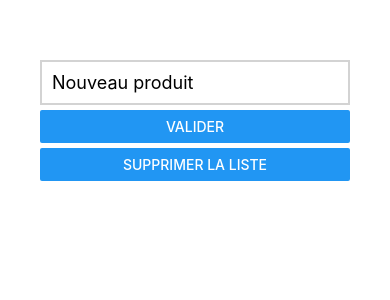
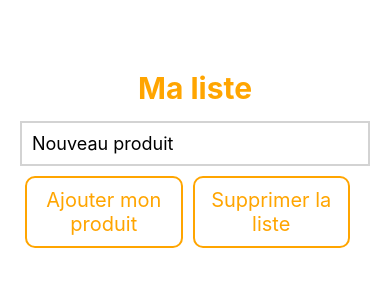
Before and after one commit to YohanSteil/Mobile-ShoppingList, a React Native app: screen / in a window 390 px wide. Shown: the top 300 px of the page. Built offline with nearby package versions, Linux system fonts and the light colour scheme.

Commit message:
add: add and delete product + css

```diff
--- a/App.js
+++ b/App.js
@@ -14,28 +14,26 @@ import AddProducts from "./Components/AddProducts";
 export default function App() {
   const [myProducts, setMyProducts] = useState([]);
 
-  const submitHandler = (toto) => {
+  const submitHandler = (toto, setProduct) => {
     const idString = Date.now().toString();
     setMyProducts([{ key: idString, name: toto }, ...myProducts]);
-    // setProduct("");
   };
 
-  const handleDelete = () => {
-    setMyProducts([]);
+  const handleDeleteOneArticle = (key) => {
+    setMyProducts(myProducts.filter((item) => item.key != key));
   };
 
-  //   const renderItem = ({item}) => (
-  //     <View style={styles.item} >
-  //        <Text style={styles.element}> {item.name} </Text>
-  // </View>
-  //   )
+  const handleDeleteAllProducts = () => {
+    setMyProducts([]);
+  }
+
 
   return (
     <View style={styles.container}>
-      <AddProducts submitHandler={submitHandler} handleDelete={handleDelete}/>
+      <AddProducts submitHandler={submitHandler} handleDeleteAllProducts={handleDeleteAllProducts}/>
       <FlatList
         data={myProducts}
-        renderItem={({ item }) => <Products toto={item.name} />}
+        renderItem={({ item }) => <Products toto={item.name} idString={item.key} handleDeleteOneArticle={handleDeleteOneArticle} />}
       />
     </View>
   );
@@ -43,7 +41,7 @@ export default function App() {
 
 const styles = StyleSheet.create({
   container: {
-    padding: 40,
+    padding: 20,
     paddingTop: 60,
   },
   item: {
--- a/Components/AddProducts.js
+++ b/Components/AddProducts.js
@@ -1,23 +1,46 @@
 import React, { useState } from "react";
-import { View, TextInput, Button, StyleSheet } from "react-native";
+import {
+  View,
+  TextInput,
+  Button,
+  StyleSheet,
+  Text,
+  Pressable,
+  TouchableOpacity,
+} from "react-native";
 
-const AddProducts = ({submitHandler, handleDelete}) => {
+const AddProducts = ({ submitHandler, handleDeleteAllProducts }) => {
   const [product, setProduct] = useState("");
   const inputHandler = (val) => {
     setProduct(val);
   };
 
+  const handleClick = () => {
+    if (product.trim() !== "") {
+      submitHandler(product);
+      setProduct("");
+    }
+  };
+
   return (
     <View style={styles.inputContainer}>
+      <Text style={styles.textTitle}>Ma liste</Text>
       <TextInput
         style={styles.textInput}
         placeholder="Nouveau produit"
         onChangeText={inputHandler}
+        onSubmitEditing={handleClick}
         value={product}
       ></TextInput>
       {/* <Text> grfggr</Text> */}
-      <Button title="Valider" onPress={() => submitHandler(product)} />
-      <Button title="Supprimer la liste" onPress={handleDelete} />
+      <View style={styles.test}>
+      <TouchableOpacity style={styles.button} onPress={handleClick}>
+        <Text style={styles.buttonText}>Ajouter mon produit</Text>
+      </TouchableOpacity>
+      <TouchableOpacity style={styles.button} onPress={handleDeleteAllProducts}>
+        <Text style={styles.buttonText}>Supprimer la liste</Text>
+      </TouchableOpacity>
+      </View>
     </View>
   );
 };
@@ -26,6 +49,8 @@ const styles = StyleSheet.create({
   inputContainer: {
     flexDirection: "column",
     gap: 5,
+    justifyContent: "center",
+    alignItems: "center",
   },
   textInput: {
     borderColor: "lightgrey",
@@ -33,6 +58,36 @@ const styles = StyleSheet.create({
     padding: 10,
     fontSize: 18,
     flexGrow: 1,
+    width: "100%",
+  },
+  textTitle: {
+    fontSize: 30,
+    fontWeight: "bold",
+    textAlign: "center",
+    color: "orange",
+    padding: 10,
+  },
+  button: {
+    backgroundColor: "white",
+    borderWidth: 2,
+    borderColor: "orange",
+    borderRadius: 10,
+    padding: 10,
+    marginHorizontal: 5,
+    marginVertical: 5,
+    fontSize: 15,
+    width:"45%",
+    justifyContent: "center",
+    alignItems: "center",
+  },
+  buttonText: {
+    textAlign: "center",
+    color: "orange",
+
+    fontSize: 20,
+  },
+  test: {
+    flexDirection: "row",
   },
 });
 
--- a/Components/Products.js
+++ b/Components/Products.js
@@ -1,24 +1,40 @@
-import { useState } from "react";
-import { StyleSheet, Text, View } from "react-native";
+import { StyleSheet, Text, View, Pressable, ScrollView } from "react-native";
+import { Ionicons } from "@expo/vector-icons";
 
-const Products = ({ toto }) => {
+const Products = ({ toto, handleDeleteOneArticle, idString }) => {
   return (
-    <View>
-      <Text style={styles.element}>{toto}</Text>
-    </View>
+    <ScrollView>
+    <Pressable onPress={() => handleDeleteOneArticle(idString)}>
+      <View style={styles.item}>
+        <View style={styles.element}>
+          <Text style={styles.text}> {toto} </Text>
+          <Ionicons name="trash-sharp" size={24} color="white" />
+        </View>
+      </View>
+    </Pressable>
+    </ScrollView>
   );
 };
 
 const styles = StyleSheet.create({
   item: {
-    marginTop: 10,
+    marginTop: 20,
   },
   element: {
-    backgroundColor: "lightblue",
+    backgroundColor: "orange",
     padding: 20,
-    marginVertical: 5,
+    marginTop: 5,
     fontSize: 20,
+    color: "white",
+    fontWeight: "bold",
+    justifyContent: "space-between",
+    flexDirection: "row",
   },
+  text:{
+    color: "white",
+    fontSize: 20,
+    fontWeight: "bold",
+  }
 });
 
 export default Products;
```
